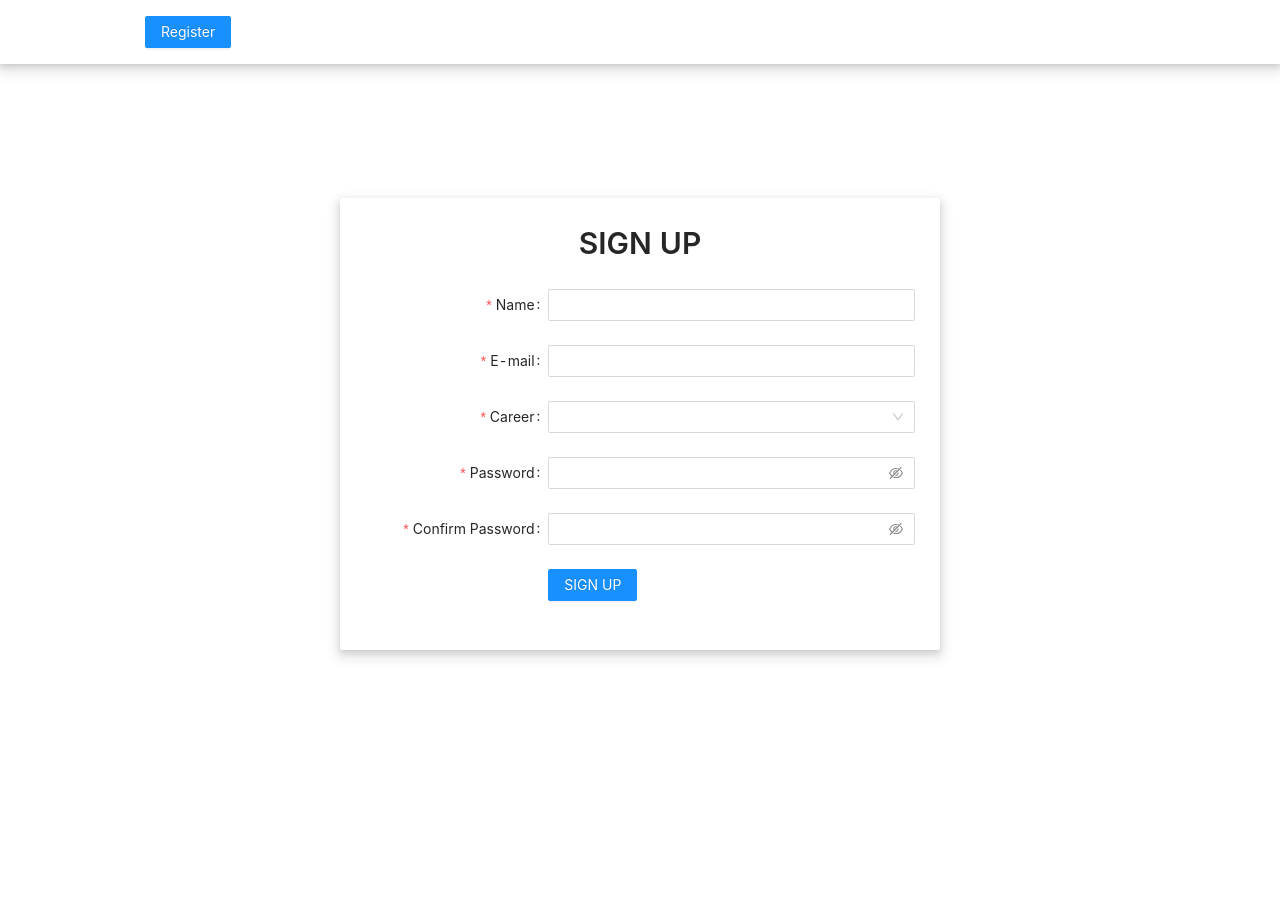
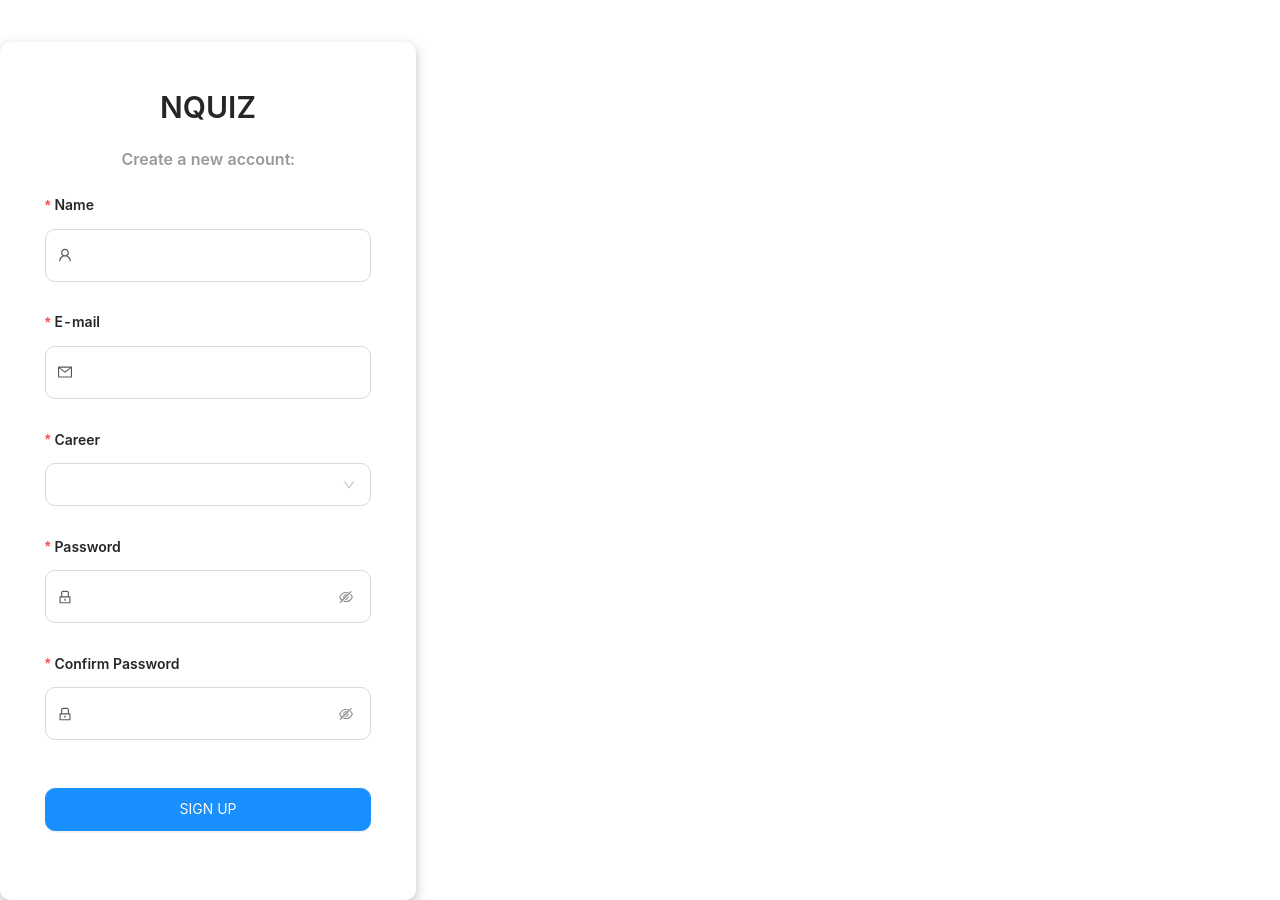
Before and after one commit to toihocweb/NQuiz-Client, a Next.js app: page /register in a window 1280 px wide. Before the commit the page ends 800 px from the top, so only its background shows below. Built offline with nearby package versions, Linux system fonts and the light colour scheme.

Commit message:
change register layout
change register form ui and add nprogress to project

```diff
--- /dev/null
+++ b/next.config.js
@@ -0,0 +1,8 @@
+const withAntdLess = require("next-plugin-antd-less");
+
+module.exports = withAntdLess({
+  lessVarsFilePath: "./styles/antd-custom.less",
+  webpack(config) {
+    return config;
+  },
+});
--- a/pages/_app.tsx
+++ b/pages/_app.tsx
@@ -1,32 +1,33 @@
-import { Button, Layout } from "antd";
-import "antd/dist/antd.css";
 import type { AppProps } from "next/app";
-import Link from "next/link";
+import { Router } from "next/router";
+import NProgress from "nprogress";
+import "nprogress/nprogress.css";
 import { Provider } from "react-redux";
 import { store } from "../src/store/store";
-import "../styles/global.css";
+import "../styles/antd-custom.less";
+import "../styles/global.scss";
+
+NProgress.configure({
+  trickleSpeed: 100,
+  showSpinner: false,
+});
+
+Router.events.on("routeChangeStart", () => {
+  NProgress.start();
+});
+
+Router.events.on("routeChangeComplete", () => {
+  NProgress.done();
+});
+
+Router.events.on("routeChangeError", () => {
+  NProgress.done();
+});
 
 export default function MyApp({ Component, pageProps }: AppProps) {
   return (
-    <>
-      <Layout>
-        <Layout.Header
-          style={{
-            background: "#fff",
-            boxShadow:
-              "0 1px 2px -2px rgba(0, 0, 0, 0.16), 0 3px 6px 0 rgba(0, 0, 0, 0.12), 0 5px 12px 4px rgba(0, 0, 0, 0.09)",
-          }}
-        >
-          <div className="container">
-            <Link href="/register">
-              <Button type="primary">Register</Button>
-            </Link>
-          </div>
-        </Layout.Header>
-      </Layout>
-      <Provider store={store}>
-        <Component {...pageProps} />
-      </Provider>
-    </>
+    <Provider store={store}>
+      <Component {...pageProps} />
+    </Provider>
   );
 }
--- a/pages/index.tsx
+++ b/pages/index.tsx
@@ -1,4 +1,5 @@
 import Head from "next/head";
+import AppHeader from "../src/components/AppHeader/AppHeader";
 
 const HomePage = () => {
   return (
@@ -6,6 +7,7 @@ const HomePage = () => {
       <Head>
         <title>NQuiz | Home</title>
       </Head>
+      <AppHeader />
     </>
   );
 };
--- a/pages/register/index.tsx
+++ b/pages/register/index.tsx
@@ -8,18 +8,16 @@ const RegisterPage = () => {
       <Head>
         <title>NQuiz | Signup</title>
       </Head>
-      <div className="container">
       <Row
         style={{ height: "90vh" }}
         gutter={[16, 16]}
         justify="center"
         align="middle"
       >
-          <Col>
+        <Col style={{ margin: "2.625rem 0" }} xs={20} sm={20} md={20} lg={8}>
           <RegisterForm />
         </Col>
       </Row>
-      </div>
     </>
   );
 };
--- /dev/null
+++ b/src/components/RegisterForm/RegisterForm.module.scss
@@ -0,0 +1,45 @@
+.register {
+  &_card {
+    border-radius: 0.625rem;
+    padding: 1.25rem;
+    border-color: transparent;
+    box-shadow: 0 1px 2px -2px rgba(0, 0, 0, 0.16),
+      0 3px 6px 0 rgba(0, 0, 0, 0.12), 0 5px 12px 4px rgba(0, 0, 0, 0.09);
+    h2,
+    h5 {
+      text-align: center;
+    }
+    h5 {
+      padding-bottom: 10px;
+      color: #999;
+    }
+    div[class^="ant-alert"] {
+      border-radius: 10px !important;
+      margin-bottom: 20px;
+    }
+    &__form {
+      label {
+        font-weight: 600;
+      }
+      span[class^="ant-input-affix-wrapper"],
+      div[class^="ant-select-selector"] {
+        padding: 0.6rem 1rem;
+        border-radius: 10px !important;
+      }
+      div[class^="ant-select-selector"] {
+        height: 43px !important;
+        padding: 0.3rem 1rem !important;
+      }
+      span[class^="anticon"] {
+        padding-right: 5px;
+      }
+      button {
+        margin-top: 24px;
+        height: auto;
+        width: 100%;
+        padding: 0.6rem 1.25rem;
+        border-radius: 0.625rem;
+      }
+    }
+  }
+}
--- a/src/components/RegisterForm/RegisterForm.tsx
+++ b/src/components/RegisterForm/RegisterForm.tsx
@@ -1,40 +1,25 @@
+import { LockOutlined, MailOutlined, UserOutlined } from "@ant-design/icons";
 import { Alert, Button, Card, Form, Input, Select, Typography } from "antd";
 import { useRouter } from "next/router";
-import React, { useEffect, useState } from "react";
+import React, { useEffect } from "react";
 import { useDispatch, useSelector } from "react-redux";
 import { register } from "../../store/actions/registerActions";
 import { REGISTER_RESET } from "../../store/actionsTypes/registerActionTypes";
 import { IUser, RegisterState, RootState } from "../../types";
+import styles from "./RegisterForm.module.scss";
 
 const formItemLayout = {
   labelCol: {
-    xs: {
     span: 24,
   },
-    sm: {
-      span: 8,
-    },
-  },
   wrapperCol: {
-    xs: {
     span: 24,
-    },
-    sm: {
-      span: 16,
-    },
   },
 };
 
 const tailFormItemLayout = {
   wrapperCol: {
-    xs: {
     span: 24,
-      offset: 0,
-    },
-    sm: {
-      span: 16,
-      offset: 8,
-    },
   },
 };
 
@@ -50,7 +35,6 @@ const RegisterForm = () => {
   const dispatch = useDispatch();
   const router = useRouter();
   const [form] = Form.useForm();
-  const [errorMessage, setErrorMessage] = useState<string | null>(null);
 
   const { user, pending, error, isConfirming } = useSelector<
     RootState,
@@ -66,9 +50,11 @@ const RegisterForm = () => {
         career: values.career,
       };
       dispatch(register(newUser));
+    }
+  };
 
-      console.log("Received values of form: ", values);
-    }
+  const handleAlertClose = () => {
+    dispatch({ type: REGISTER_RESET });
   };
 
   useEffect(() => {
@@ -78,45 +64,34 @@ const RegisterForm = () => {
         query: { email: user.email },
       });
       dispatch({ type: REGISTER_RESET });
-    } else if (error) {
-      setErrorMessage(error);
-    }
+    } else if (error) window.scrollTo(0, 0);
   }, [user, isConfirming, error]);
+
   return (
     <>
+      <Card className={styles.register_card}>
+        <Typography.Title level={2}>NQUIZ</Typography.Title>
+        <Typography.Title level={5}>Create a new account:</Typography.Title>
         {error ? (
           <Alert
-          style={{ marginBottom: "20px" }}
             message={
               <Typography.Text>
-              The email:{" "}
-              <Typography.Text strong>{errorMessage}</Typography.Text> is
+                The email: <Typography.Text strong>{error}</Typography.Text> is
                 already used! Please use another email
               </Typography.Text>
             }
             type="error"
             showIcon
+            closable
+            afterClose={handleAlertClose}
           />
         ) : null}
-      <Card
-        style={{
-          minWidth: "600px",
-          borderColor: "transparent",
-          boxShadow:
-            "0 1px 2px -2px rgba(0, 0, 0, 0.16), 0 3px 6px 0 rgba(0, 0, 0, 0.12), 0 5px 12px 4px rgba(0, 0, 0, 0.09)",
-        }}
-      >
-        <Typography.Title
-          style={{ textAlign: "center", paddingBottom: "10px" }}
-          level={2}
-        >
-          SIGN UP
-        </Typography.Title>
         <Form
           {...formItemLayout}
           form={form}
           onFinish={onFinish}
-          scrollToFirstError
+          scrollToFirstError={true}
+          className={styles.register_card__form}
         >
           <Form.Item
             name="name"
@@ -130,7 +105,7 @@ const RegisterForm = () => {
             ]}
             hasFeedback
           >
-            <Input />
+            <Input prefix={<UserOutlined className="site-form-item-icon" />} />
           </Form.Item>
           <Form.Item
             name="email"
@@ -147,7 +122,7 @@ const RegisterForm = () => {
             ]}
             hasFeedback
           >
-            <Input />
+            <Input prefix={<MailOutlined className="site-form-item-icon" />} />
           </Form.Item>
           <Form.Item
             name="career"
@@ -180,7 +155,9 @@ const RegisterForm = () => {
             ]}
             hasFeedback
           >
-            <Input.Password />
+            <Input.Password
+              prefix={<LockOutlined className="site-form-item-icon" />}
+            />
           </Form.Item>
           <Form.Item
             name="confirmPassword"
@@ -201,7 +178,9 @@ const RegisterForm = () => {
               }),
             ]}
           >
-            <Input.Password />
+            <Input.Password
+              prefix={<LockOutlined className="site-form-item-icon" />}
+            />
           </Form.Item>
           <Form.Item {...tailFormItemLayout}>
             <Button
--- a/src/store/reducers/registerReducer.ts
+++ b/src/store/reducers/registerReducer.ts
@@ -34,7 +34,7 @@ export default function register(
         isConfirming: false,
       };
     case REGISTER_RESET:
-      return { ...state, isConfirming: false };
+      return { ...state, user: null, error: null, isConfirming: false };
     default:
       return state;
   }
--- a/styles/global.css
+++ b/styles/global.scss
@@ -2,3 +2,8 @@
   max-width: 990px;
   margin: 0px auto;
 }
+
+html,
+body {
+  scroll-behavior: smooth;
+}
```
Also changed, not shown: package.json (+6 -1 lines), src/components/AppHeader/AppHeader.tsx (added, +25 -0 lines), .babelrc.js (added), styles/antd-custom.less (added), 1 other file (tests, documents, lock files or other folders). Lines whose indentation alone changed are shown as unchanged.
